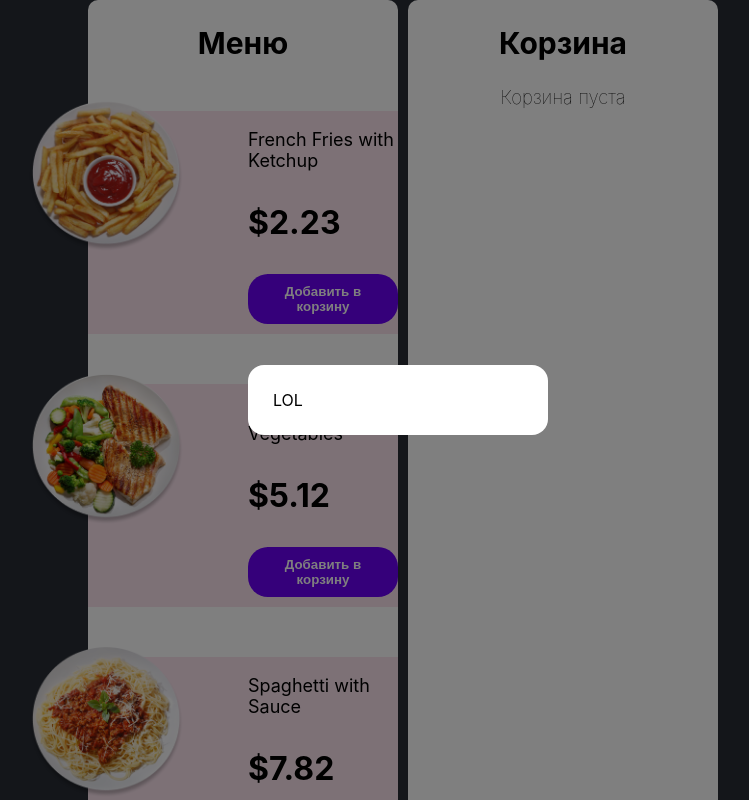
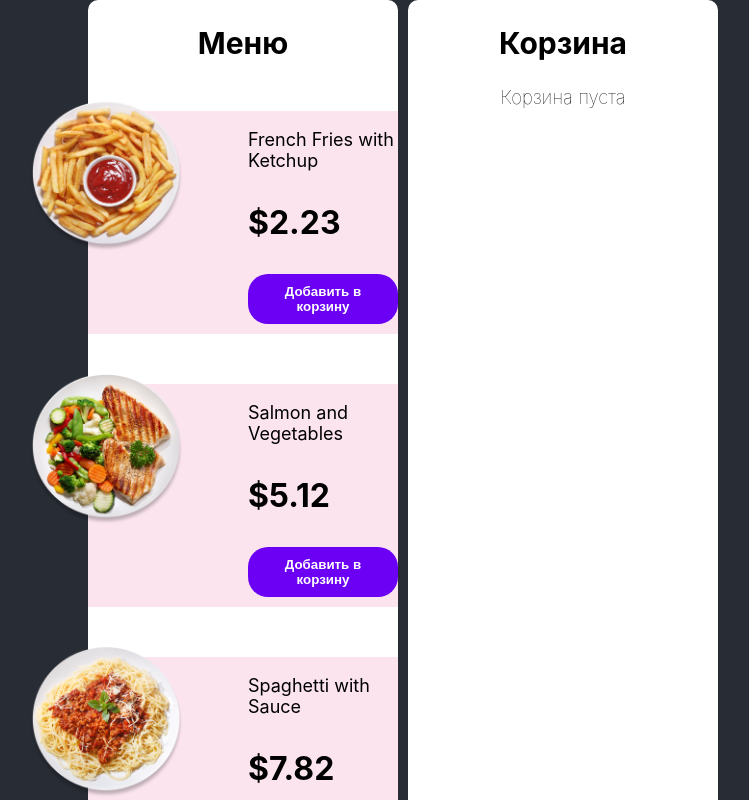
Before and after one commit to Liubov5/menu-reactjs, a React (Create React App) app: page / in a window 1280 px wide. Shown: the top 800 px of the page, without its empty margins (242-991 px from the left). Built offline with nearby package versions, Linux system fonts and the light colour scheme.

Commit message:
modal done

```diff
--- a/src/Components/Menu/MenuItem.js
+++ b/src/Components/Menu/MenuItem.js
@@ -1,19 +1,21 @@
-import React, { useState } from "react";
+import React, { useState, useContext } from "react";
 import "../../App.css";
 import { Button } from "../ui/Button";
 import { addItemAction } from "../../store/CartReducer";
 import { useDispatch } from "react-redux";
 import { inShoppingCartAction } from "../../store/MenuReducer";
+import ModalContext from "../../Context";
 
 
 export const MenuItem = ({item}) => {
+    const [modal, setModal] = useContext(ModalContext);
     const dispatch = useDispatch();
     const addToCart = (item) => {
         dispatch(addItemAction(item));
         dispatch(inShoppingCartAction(item.id));
     }
     const openModal = (id) =>{
-
+        setModal(prevstate=> ({...prevstate, status:true, id:id}));
     }
     return(
         <div className="item-wrapper">
--- a/src/Components/Menu/MenuWrapper.js
+++ b/src/Components/Menu/MenuWrapper.js
@@ -4,21 +4,25 @@ import '../../App.css';
 import { MenuList } from "./MenuList";
 import { CartList } from "../Cart/CartList";
 import { ItemModal } from "../Modal/ItemModal";
-import Context from "../../Context";
+import ModalContext from "../../Context";
 
 
 export const MenuWrapper = () => {
     const menuItems = useSelector(state=>state.MenuReducer.menuList);
-    const [modal, setModal] = useState(false)
+    const [modal, setModal] = useState({
+      status:false,
+      id:0,
+    });
 
     return(
-        <Context.Provider value={[modal,setModal]}>
+        <ModalContext.Provider value={[modal, setModal]}>
           <div className="menu_wrapper">
             <MenuList title="Меню" items={menuItems}/>
             <CartList title="Корзина"/>
-            <ItemModal visible={true} setVisible={setModal} id={1}>LOL</ItemModal>
+            <ItemModal visible={modal.status} setVisible={setModal} id={modal.id}>
+            </ItemModal>
           </div>
-        </Context.Provider>
+        </ModalContext.Provider>
 
     )
 }
--- a/src/Components/Modal/ItemModal.js
+++ b/src/Components/Modal/ItemModal.js
@@ -1,7 +1,7 @@
 import React from "react";
 import cl from './ItemModal.module.css';
 
-export const ItemModal = ({children, id, visible=true, setVisible}) => {
+export const ItemModal = ({id, visible, setVisible}) => {
     const rootClasses = [cl.myModal];
    if(visible){
         rootClasses.push(cl.active);
@@ -9,9 +9,10 @@ export const ItemModal = ({children, id, visible=true, setVisible}) => {
 
     return (
         <div onClick={()=> {setVisible(false)}} className={rootClasses.join(' ')}>
-        <div onClick={(e)=>{e.stopPropagation()}} className={cl.myModalContent}>
-            {children}
+            <div onClick={(e)=>{e.stopPropagation()}} className={cl.myModalContent}>
+                {/* тут надо вывести инфу об одном товаре */}
+                {id}
+            </div>
         </div>
-    </div>
     )
 }
--- a/src/Context.js
+++ b/src/Context.js
@@ -1,5 +1,5 @@
 import React from "react";
 
-const Context = React.createContext();
+const ModalContext = React.createContext();
 
-export default Context;
+export default ModalContext;
```
